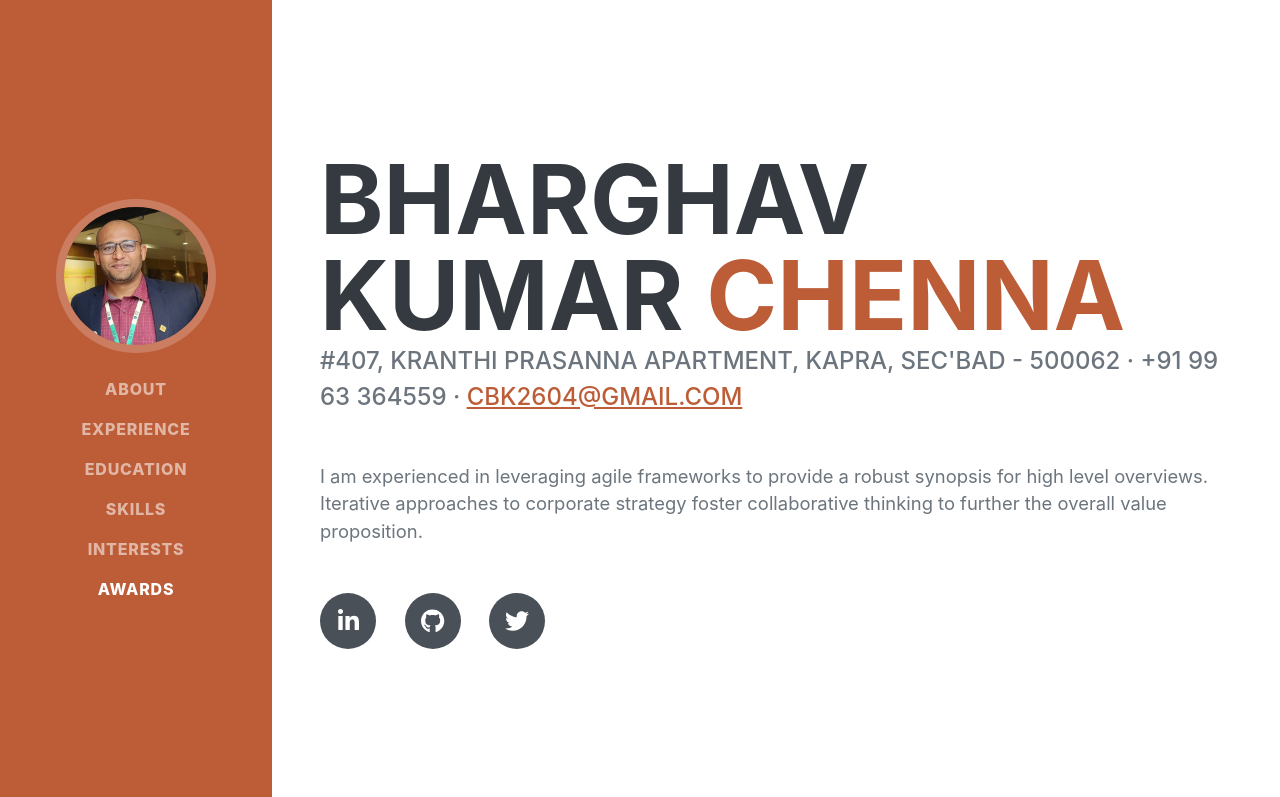
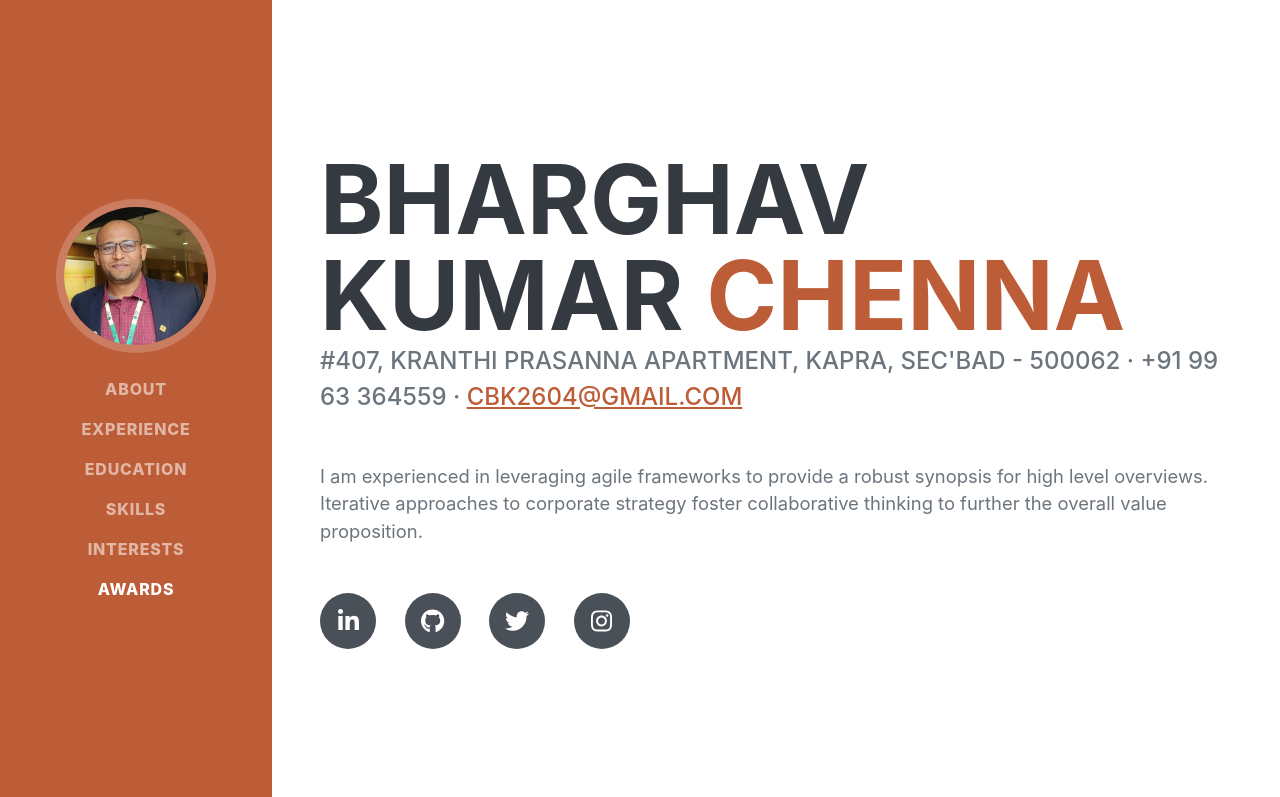
Before and after one commit to cbk2604/portfolio, a plain HTML site: page index.html in a window 1280 px wide. Shown: the top 797 px of the page. Drawn offline with nearby package versions, Linux system fonts and the light colour scheme; a web font is replaced by a local one.

Commit message:
added instagram profile

```diff
--- a/index.html
+++ b/index.html
@@ -52,7 +52,7 @@
                         <a class="social-icon" href="https://www.linkedin.com/in/cbk2604/"><i class="fab fa-linkedin-in"></i></a>
                         <a class="social-icon" href="https://github.com/cbk2604/"><i class="fab fa-github"></i></a>
                         <a class="social-icon" href="https://twitter.com/cbk2604/"><i class="fab fa-twitter"></i></a>
-                        <!-- <a class="social-icon" href="#!"><i class="fab fa-facebook-f"></i></a> -->
+                        <a class="social-icon" href="https://www.instagram.com/cbk2604"><i class="fab fa-instagram"></i></a>
                     </div>
                 </div>
             </section>
```
